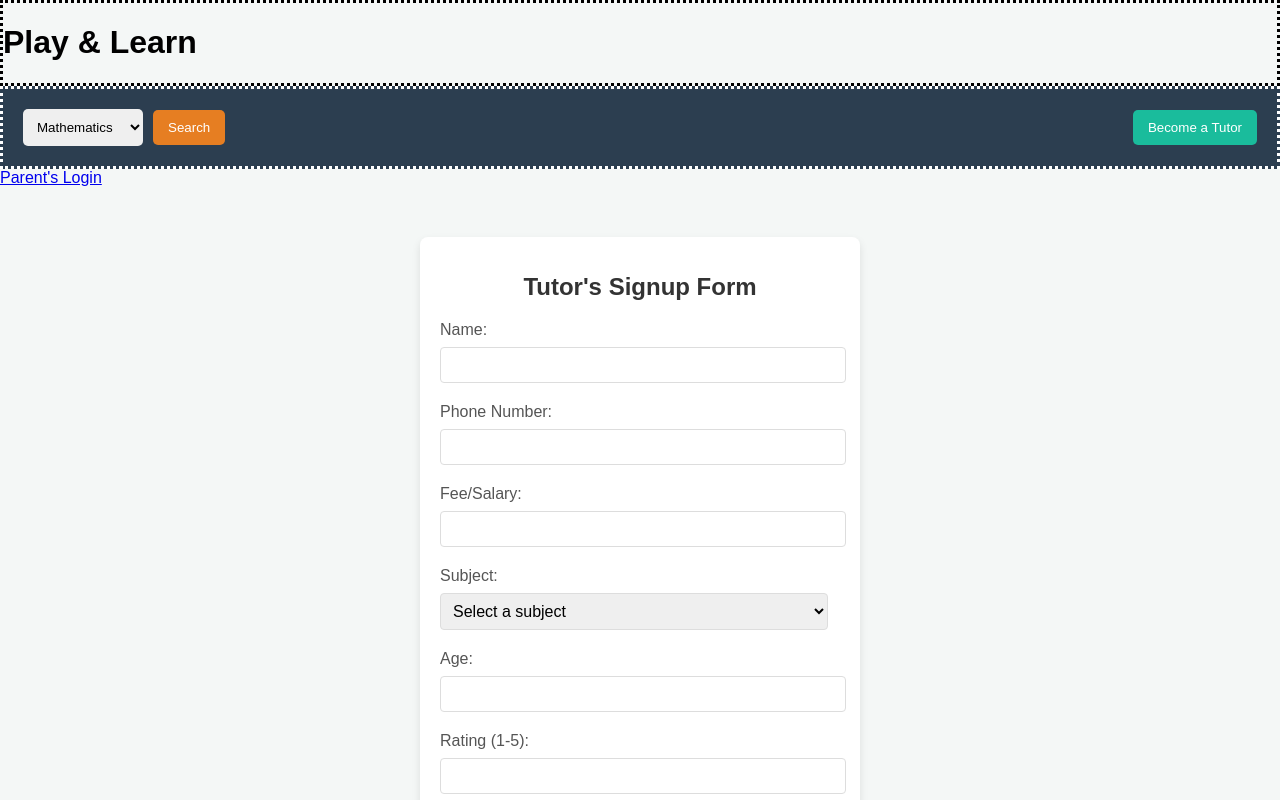
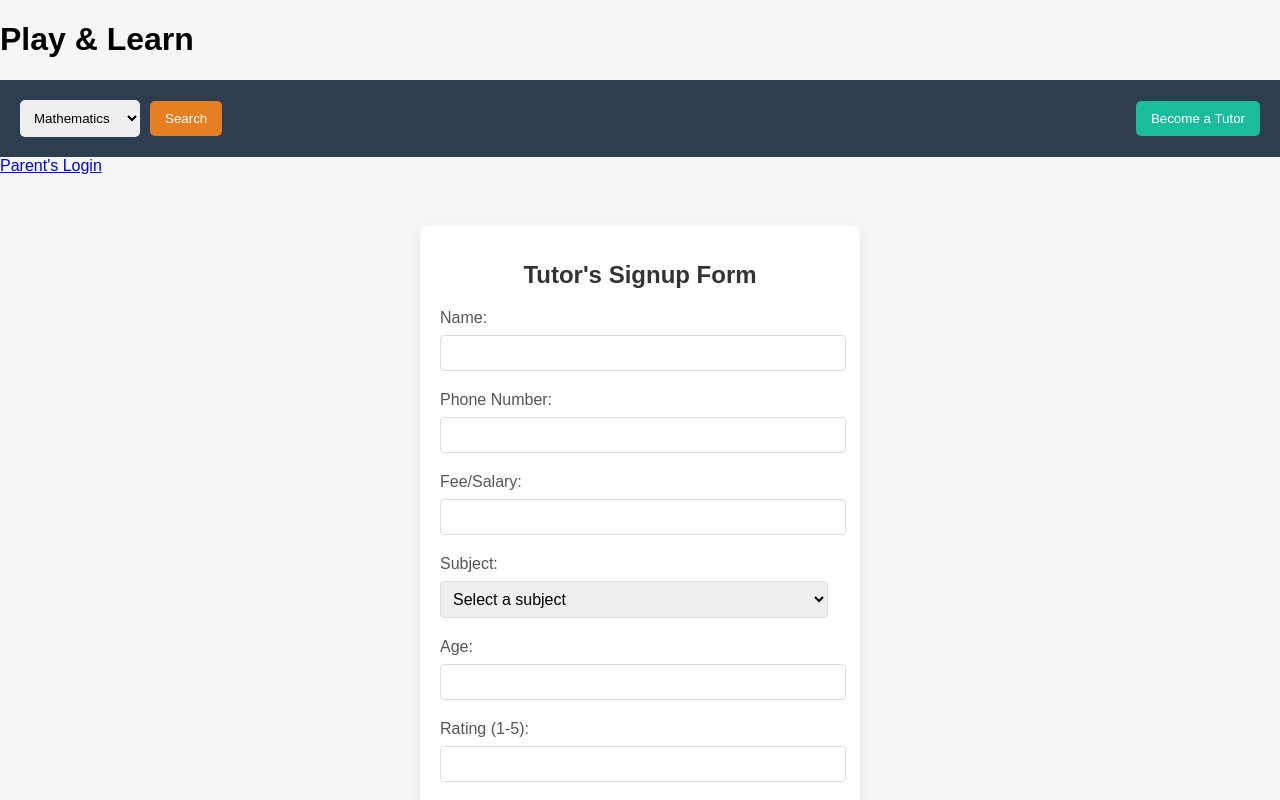
Before and after one commit to otieno-source/phase2-final-project, a React (Create React App) app: page / in a window 1280 px wide. Shown: the top 800 px of the page. Built offline with nearby package versions, Linux system fonts and the light colour scheme.

Commit message:
css style

```diff
--- a/src/index.css
+++ b/src/index.css
@@ -6,12 +6,12 @@ body {
 }
 
 .header{
-  border-style: dotted;
+  /* border-style: dotted; */
 }
 .nav{
   display: flex;
   flex-direction: row;
   justify-content: space-between;
   grid-template-rows: 100%;
-  border-style: dotted;
+  /* border-style: dotted; */
 }
```
